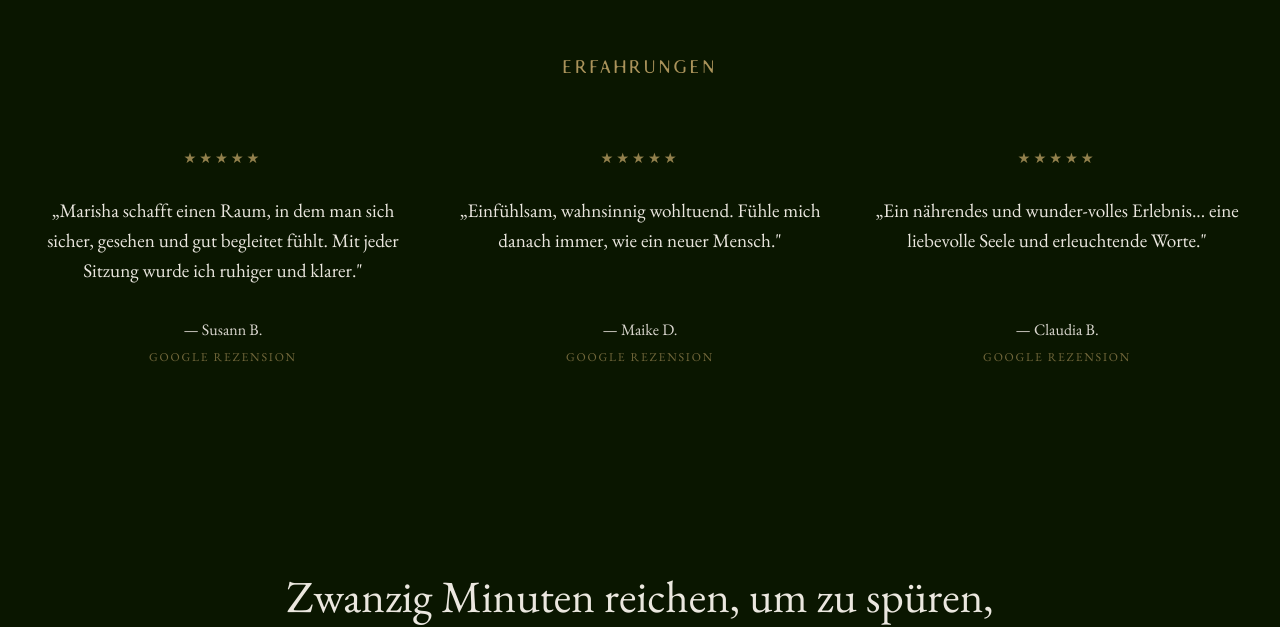
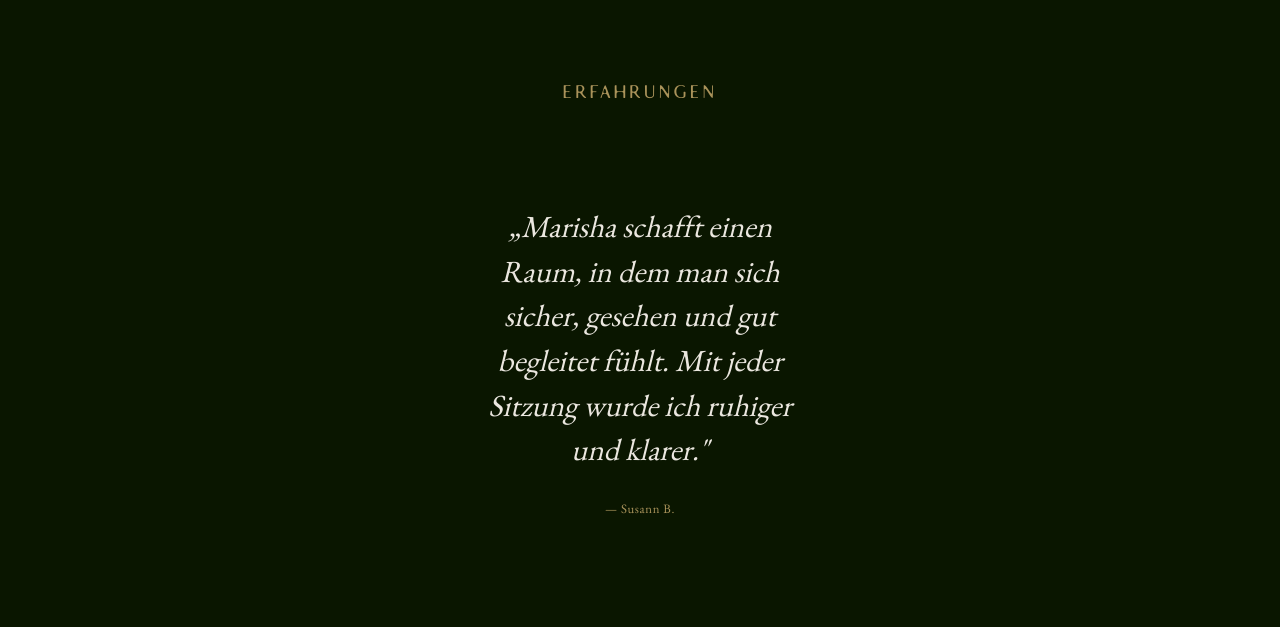
Before and after one commit to felixheberle/webseite-holytouch, a Next.js app: page / in a window 1280 px wide. Shown: the part 5798-6425 px from the top of the page. Built offline with nearby package versions, Linux system fonts and the light colour scheme.

Commit message:
Erfahrungen-Section: Karten-Grid → editorialer Zitat-Stack (Sterne + Google-Rezension-Label entfernt, Claudia gekürzt)

```diff
--- a/components/Erfahrungen.tsx
+++ b/components/Erfahrungen.tsx
@@ -1,116 +1,70 @@
+'use client'
+
 const testimonials = [
   {
-    quote: '„Marisha schafft einen Raum, in dem man sich sicher, gesehen und gut begleitet fühlt. Mit jeder Sitzung wurde ich ruhiger und klarer."',
+    quote: 'Marisha schafft einen Raum, in dem man sich sicher, gesehen und gut begleitet fühlt. Mit jeder Sitzung wurde ich ruhiger und klarer.',
     name: 'Susann B.',
   },
   {
-    quote: '„Einfühlsam, wahnsinnig wohltuend. Fühle mich danach immer, wie ein neuer Mensch."',
+    quote: 'Einfühlsam, wahnsinnig wohltuend. Fühle mich danach immer, wie ein neuer Mensch.',
     name: 'Maike D.',
   },
   {
-    quote: '„Ein nährendes und wunder-volles Erlebnis... eine liebevolle Seele und erleuchtende Worte."',
+    quote: 'Ein nährendes und wundervolles Erlebnis.',
     name: 'Claudia B.',
   },
-];
+]
 
 export default function Erfahrungen() {
   return (
     <section
       style={{
         backgroundColor: 'var(--c-bg)',
-        padding: 'clamp(5rem, 8vw, 7rem) 1.5rem',
+        padding: 'clamp(5rem, 10vw, 9rem) clamp(1.5rem, 5vw, 3rem)',
       }}
     >
-      <div style={{ maxWidth: '1200px', margin: '0 auto' }}>
+      <div style={{ maxWidth: '900px', margin: '0 auto' }}>
         <p
           className="section-label"
-          style={{
-            textAlign: 'center',
-            marginBottom: 'clamp(3rem, 5vw, 5rem)',
-          }}
+          style={{ textAlign: 'center', marginBottom: 'clamp(4rem, 8vw, 6rem)' }}
         >
           Erfahrungen
         </p>
 
-        <div
-          style={{
-            display: 'grid',
-            gridTemplateColumns: 'repeat(auto-fit, minmax(280px, 1fr))',
-            gap: 'clamp(2.5rem, 4vw, 4rem)',
-          }}
-        >
-          {testimonials.map((t) => (
-            <article
-              key={t.name}
+        {testimonials.map((t, i) => (
+          <blockquote
+            key={i}
             style={{
               textAlign: 'center',
-                display: 'flex',
-                flexDirection: 'column',
-                alignItems: 'center',
-              }}
-            >
-              <div
-                style={{
-                  color: 'var(--c-gold)',
-                  fontSize: '0.9rem',
-                  letterSpacing: '0.2em',
-                  marginBottom: '1.75rem',
-                  opacity: 0.85,
-                }}
-                aria-label="5 von 5 Sternen"
-              >
-                ★★★★★
-              </div>
-
-              <blockquote
-                className="font-display"
-                style={{
-                  fontSize: 'clamp(1.125rem, 1.5vw, 1.375rem)',
-                  lineHeight: 1.55,
-                  color: 'oklch(93% 0.012 85)',
-                  margin: 0,
-                  marginBottom: '2rem',
-                  fontStyle: 'normal',
-                }}
-              >
-                {t.quote}
-              </blockquote>
-
-              <div
-                style={{
-                  display: 'flex',
-                  flexDirection: 'column',
-                  alignItems: 'center',
-                  gap: '0.4rem',
-                  marginTop: 'auto',
+              maxWidth: i === 0 ? '42ch' : i === 1 ? '34ch' : '28ch',
+              margin: i === 0 ? '0 auto' : 'clamp(4rem, 8vw, 6.5rem) auto 0',
             }}
           >
             <p
+              className="font-display"
               style={{
-                    fontSize: '1rem',
-                    color: 'oklch(88% 0.012 85)',
-                    margin: 0,
+                color: 'var(--c-text)',
+                fontSize: 'clamp(1.4rem, 2.4vw, 2rem)',
+                lineHeight: 1.45,
+                fontStyle: 'italic',
+                marginBottom: '1.5rem',
+              }}
+            >
+              „{t.quote}"
+            </p>
+            <cite
+              style={{
+                color: 'var(--c-gold)',
+                fontSize: 'clamp(0.8rem, 1vw, 0.95rem)',
+                fontStyle: 'normal',
+                letterSpacing: '0.05em',
               }}
             >
               — {t.name}
-                </p>
-                <p
-                  style={{
-                    fontSize: '0.75rem',
-                    letterSpacing: '0.15em',
-                    textTransform: 'uppercase',
-                    color: 'var(--c-gold)',
-                    opacity: 0.65,
-                    margin: 0,
-                  }}
-                >
-                  Google Rezension
-                </p>
-              </div>
-            </article>
+            </cite>
+          </blockquote>
         ))}
       </div>
-      </div>
     </section>
-  );
+  )
 }
```
Lines whose indentation alone changed are shown as unchanged.
